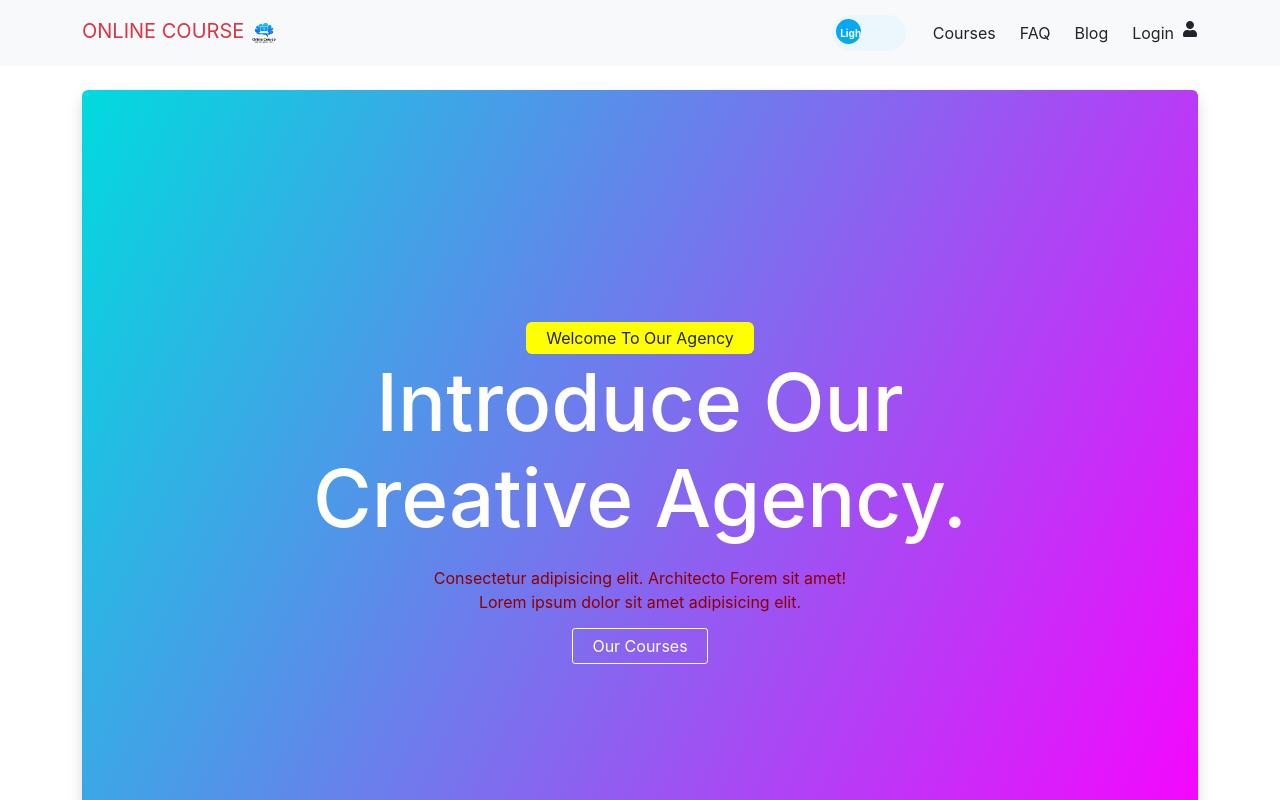
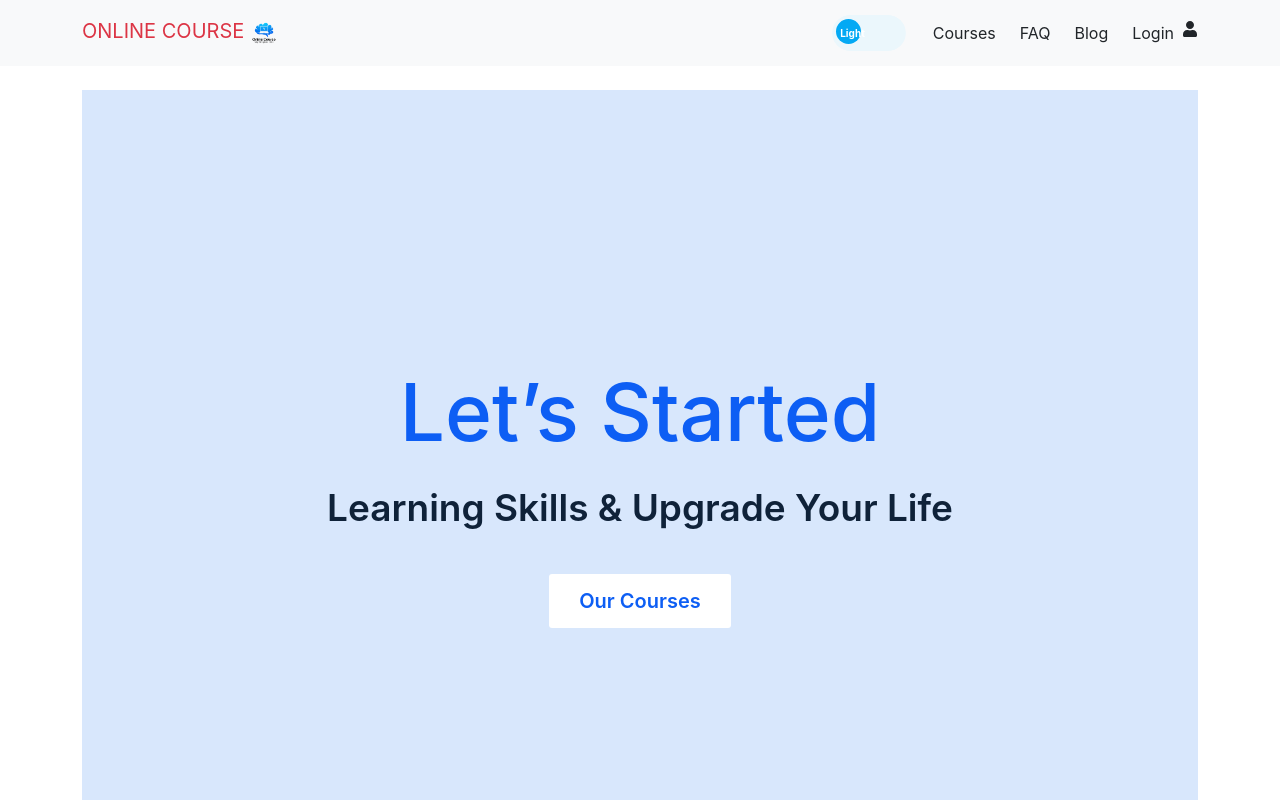
Before and after one commit to joyshilnil/online-courses-client, a React (Create React App) app: page / in a window 1280 px wide. Shown: the top 800 px of the page. Built offline with nearby package versions, Linux system fonts and the light colour scheme; no server answers; the HTML template or start-up script is replaced by a standard one.

Commit message:
home page update

```diff
--- a/src/Pages/Home/Home.css
+++ b/src/Pages/Home/Home.css
@@ -1,62 +1,46 @@
 .home-container {
-    background-color: #00DBDE;
-    background-image: linear-gradient(117deg, #00DBDE 0%, #FC00FF 100%);
+    background-color: #D8E7FC;
     width: 100%;
     height: 100vh;
     display: flex;
     align-items: center;
     justify-content: center;
 }
-.ax-home-subtitle {
-    background: yellow;
-    display: inline-block;
-    padding: 4px 20px;
-    border-radius: 6px;
-}
-
-.ax-home-subtitle p {
-    margin: 0;
-}
-
-.ax-home-subtitle {
-    background: yellow;
-    display: inline-block;
-    padding: 4px 20px;
-    border-radius: 6px;
-}
-
-.ax-home-subtitle p {
-    margin: 0;
-}
-
 .ax-home-title h1 {
     font-size: 5rem;
-    color: #fff;
+    color: #0D5EF4;
 }
 
 .ax-home-dres p {
-    margin: 20px 0;
-    color: darkred;
+    margin: 20px;
+    font-size: 37px;
+    font-weight: 600;
+    color: #0F2239;
+}
+.ax-home-btn {
+    margin-top: 50px;
 }
 
 .ax-home-first-btn {
-    color: #fff;
-    padding: 7px 19px;
-    border: 1px solid #fff;
+    padding: 15px 30px;
     border-radius: 3px;
     transition: .4s;
+    background: #fff;
+    color: #0D5EF4;
+    font-weight: 600;
+    font-size: 20px;
 }
 
 .ax-home-first-btn:hover {
-    color: #000;
-    background: #fff;
+    color: #fff;
+    background: #0D5EF4;
 }
 
 @media (min-width: 320px) and (max-width: 1024px) {
 
     .ax-home-title h1 {
         font-size: 3rem;
-        color: #fff;
+        color: #0D5EF4;
     }
 
  }
--- a/src/Pages/Home/Home.js
+++ b/src/Pages/Home/Home.js
@@ -1,33 +1,28 @@
 import React from 'react';
-import { Col, Container, Row } from 'react-bootstrap';
+import { Col, Row } from 'react-bootstrap';
 import { Link } from 'react-router-dom';
 import './Home.css';
 
 const Home = () => {
     return (
-        <div className='home-container shadow rounded'>
+        <div className='home-container'>
             <div className="home-page">
-                <Container>
                     <Row>
                         <Col lg='12' className='text-center'>
                           <div className="ax-home-details text-center">
-                            <div className="ax-home-subtitle">
-                              <p>Welcome To Our Agency</p>
-                            </div>
                             <div className="ax-home-title">
-                              <h1>Introduce Our <br/>
-                               Creative Agency.</h1>
+                              <h1>Let’s Started</h1>
                             </div>
                             <div className="ax-home-dres">
-                              <p>Consectetur adipisicing elit. Architecto Forem  sit amet! <br/> Lorem ipsum dolor sit amet adipisicing elit.</p>
+                              <p>Learning Skills & Upgrade Your Life</p>
                             </div>
+
                             <div className="ax-home-btn">
                               <Link to='/courses' className="ax-home-first-btn">Our Courses</Link>
                             </div>
                           </div>
                         </Col>
                     </Row>
-                </Container>
             </div>
         </div>
     );
```
